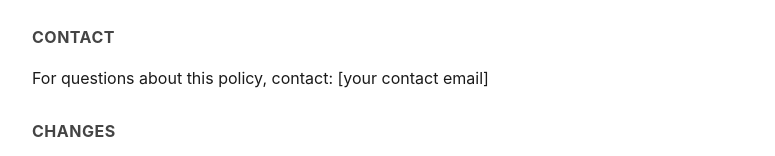
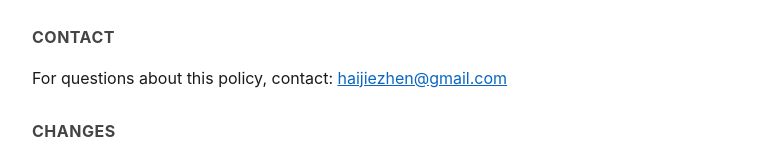
Before and after one commit to haijiezhen-bit/appliancepal-legal, a plain HTML site: page index.html in a window 1280 px wide. Shown: the part 844-1000 px from the top of the page, without its empty margins (248-1023 px from the left). Drawn offline with Linux system fonts and the light colour scheme.

Commit message:
Add contact email

```diff
--- a/index.html
+++ b/index.html
@@ -36,7 +36,7 @@
   <p>The app is not directed at children under 13 and does not knowingly collect any data from anyone.</p>
 
   <h2>Contact</h2>
-  <p>For questions about this policy, contact: [your contact email]</p>
+  <p>For questions about this policy, contact: <a href="mailto:haijiezhen@gmail.com">haijiezhen@gmail.com</a></p>
 
   <h2>Changes</h2>
   <p>If this policy ever changes, the updated version will be posted at this URL with a new "Last updated" date.</p>
```
